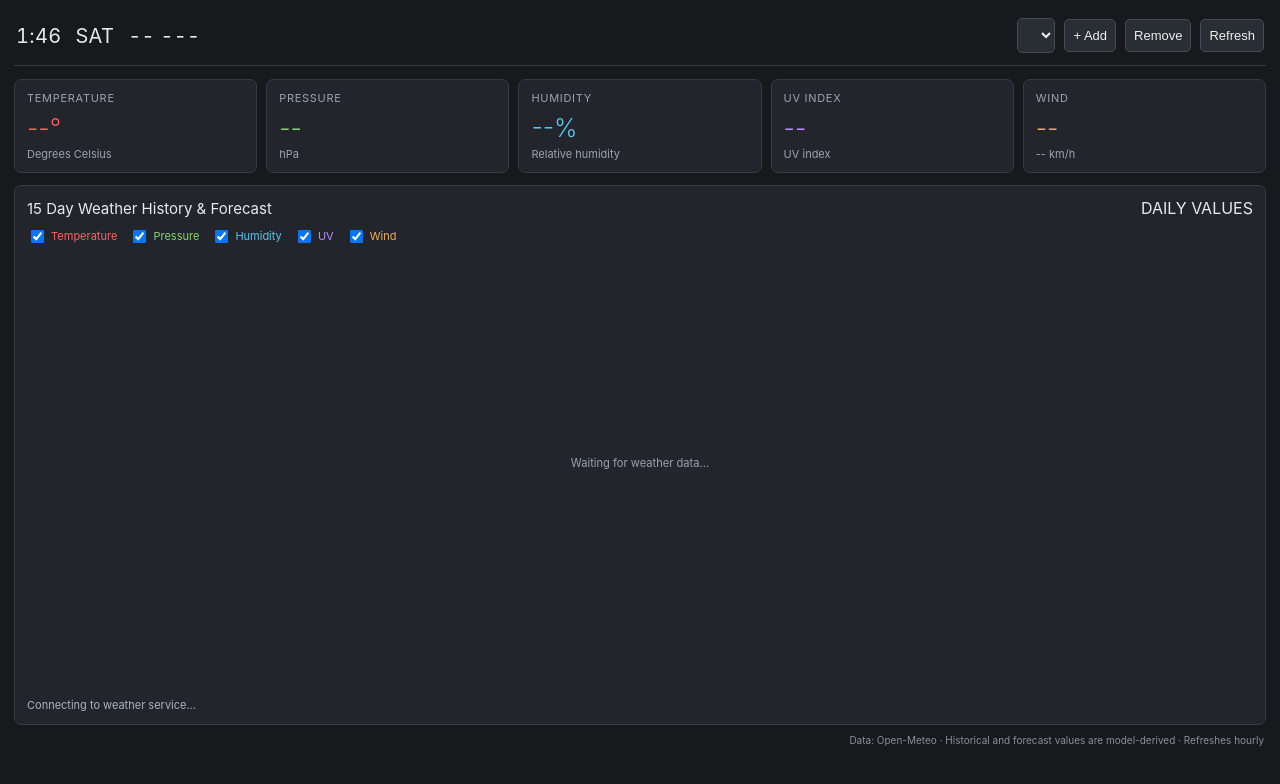
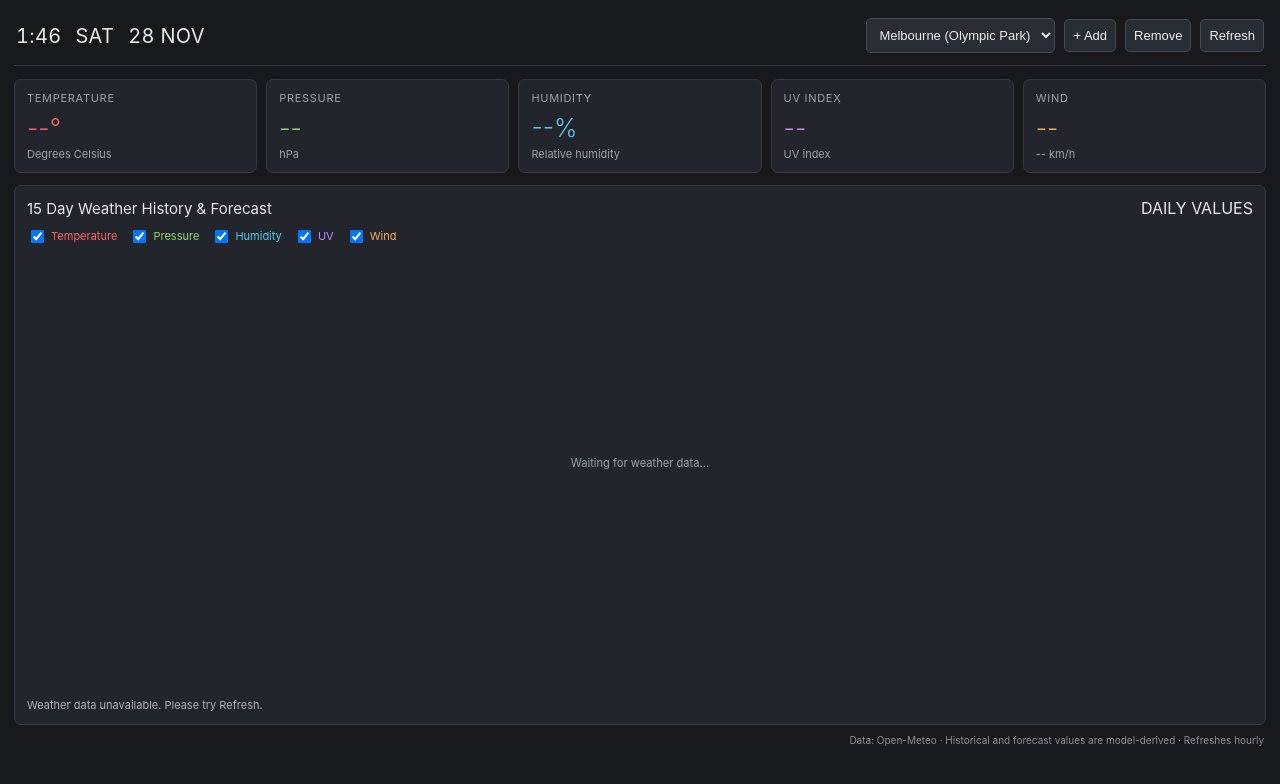
Before and after one commit to fabpertile/melbourne-weather-monitor, a plain HTML site: page index.html in a window 1280 px wide. Drawn offline with Linux system fonts and the light colour scheme; no server answers.

Commit message:
index.html

```diff
--- a/index.html
+++ b/index.html
@@ -202,7 +202,7 @@ svg { display:block; width:100%; height:auto; overflow:visible; }
     days[now.getDay()];
 
   document.getElementById("clockDate").textContent =
-    SString(now.getDate()).padStart(2, "0") + " " +
+    String(now.getDate()).padStart(2, "0") + " " +
 months[now.getMonth()];
 }
 
```
